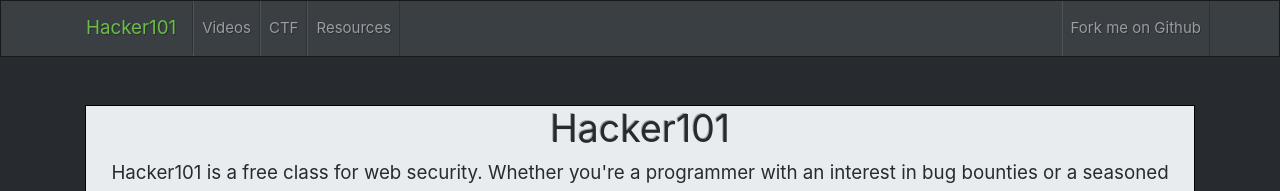
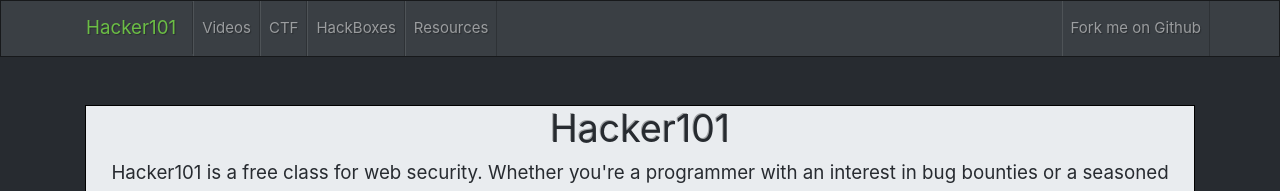
Before and after one commit to Hacker0x01/hacker101, a Jekyll site: the page built from index.md, in a window 1280 px wide. Shown: the top 191 px of the page. Built offline with Jekyll 4.4.1, drawn with Linux system fonts in a browser that asks for light colours.

Commit message:
Adding Hackboxes link to the nav bar

```diff
--- a/_includes/header.html
+++ b/_includes/header.html
@@ -16,6 +16,9 @@
           <a class="nav-link" href="https://ctf.hacker101.com/">CTF</a>
         </li>
         <li class="nav-item">
+          <a class="nav-link" href="https://www.hackerone.com/blog/Test-your-hacking-skills-real-world-simulated-bugs">HackBoxes</a>
+        </li>
+        <li class="nav-item">
           <a class="nav-link" href="{{ "/resources" | relative_url }}">Resources</a>
         </li>
       </ul>
```
